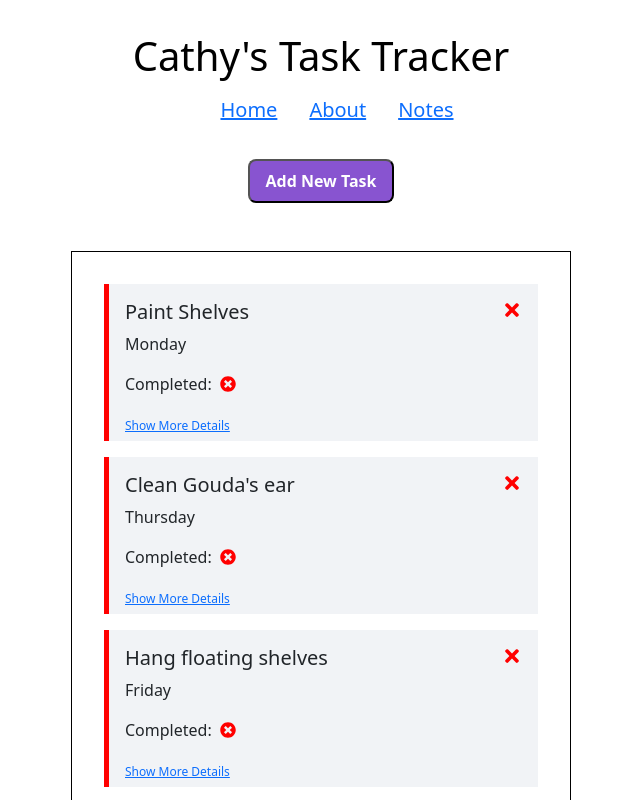
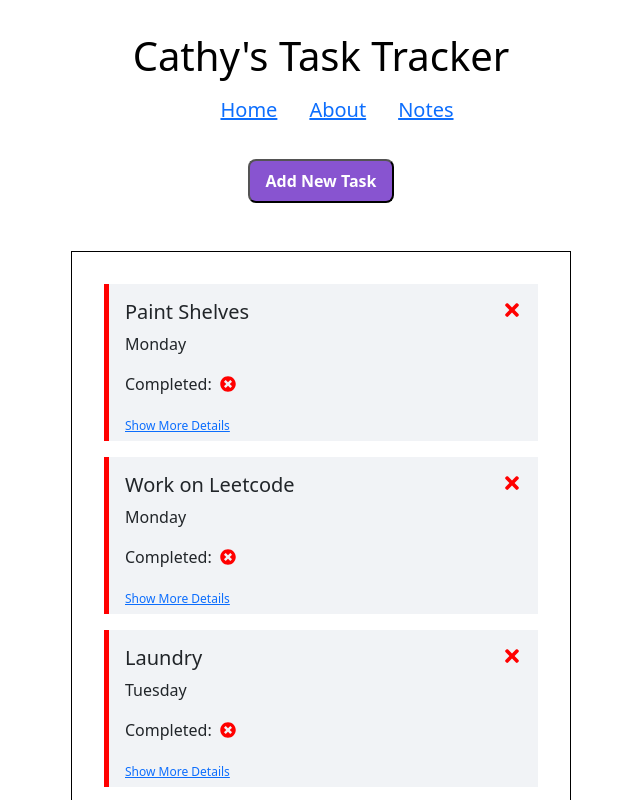
Before and after one commit to Cathy347Le/React-Task-App, a React (Create React App) app: page / in a window 1280 px wide. Shown: the top 800 px of the page, without its empty margins (319-959 px from the left). Built offline with nearby package versions, Linux system fonts and the light colour scheme; data requests are answered from the project's data file.

Commit message:
tasks now sorted when new task is added

```diff
--- a/db.json
+++ b/db.json
@@ -7,22 +7,40 @@
       "completed": true
     },
     {
-      "id": 2,
-      "title": "Hang floating shelves",
-      "date": "Friday",
-      "completed": false
-    },
-    {
-      "title": "Clean Gouda's ear",
-      "date": "Thursday",
-      "completed": false,
-      "id": 3
-    },
-    {
       "title": "Paint Shelves",
       "date": "Monday",
       "completed": false,
       "id": 4
+    },
+    {
+      "title": "Laundry",
+      "date": "Tuesday",
+      "completed": false,
+      "id": 5
+    },
+    {
+      "title": "Walk Gouda",
+      "date": "Friday",
+      "completed": false,
+      "id": 6
+    },
+    {
+      "title": "Water plants",
+      "date": "Wednesday",
+      "completed": false,
+      "id": 7
+    },
+    {
+      "title": "Call parents",
+      "date": "Thursday",
+      "completed": false,
+      "id": 8
+    },
+    {
+      "title": "Work on Leetcode",
+      "date": "Monday",
+      "completed": false,
+      "id": 9
     }
   ]
 }
--- a/src/App.js
+++ b/src/App.js
@@ -18,7 +18,7 @@ function App() {
       setTasks(tasksFromServer);
     };
     getTasks();
-  }, []);
+  }, [tasks]);
 
   // const fetchTasks = async () => {
   //   const res = await fetch("http://localhost:5000/tasks");
@@ -31,6 +31,12 @@ function App() {
     const res = await fetch("http://localhost:5000/tasks");
     const data = await res.json();
     // console.log(data);
+    const sortedData = await sortTasksByDay(data);
+    // console.log(sortedData);
+    return sortedData;
+  };
+
+  const sortTasksByDay = async (tasks) => {
     const sorter = {
       Monday: 1,
       Tuesday: 2,
@@ -41,10 +47,10 @@ function App() {
       Sunday: 7,
     };
 
-    const sortedData = await data.sort((a, b) => {
+    const sortedData = await tasks.sort((a, b) => {
       return sorter[a.date] - sorter[b.date];
     });
-    // console.log(sortedData);
+
     return sortedData;
   };
 
```
Also changed, not shown: 1 other file (tests, documents, lock files or other folders).
